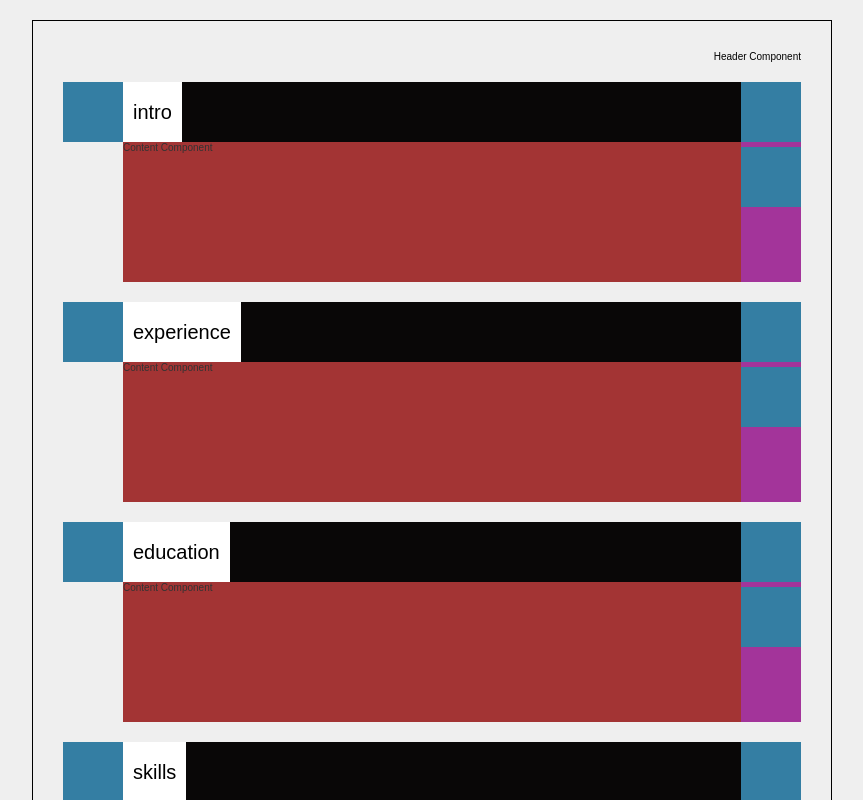
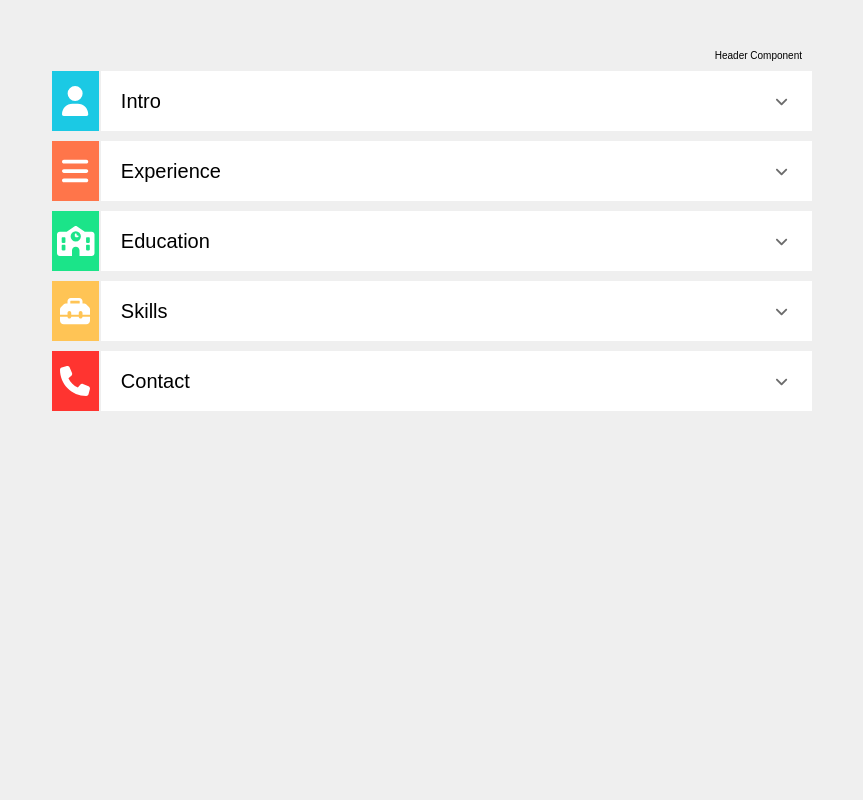
Before and after one commit to joshuacrass/JoshuaCrass, a React (Vite) app: page / in a window 1280 px wide. Shown: the top 800 px of the page, without its empty margins (208-1071 px from the left). Built offline with nearby package versions, Linux system fonts and the light colour scheme.

Commit message:
added chevron

```diff
--- a/src/App.jsx
+++ b/src/App.jsx
@@ -1,13 +1,12 @@
 import React from 'react';
 import styled from '@emotion/styled';
-import Section from './Section';
+import Section from './components/Sections';
 
 const Container = styled.div`
   width: 90%; /* Increase the width for larger screens */
   max-width: 800px;
   margin: 20px auto;
   padding: 20px;
-  border: 1px solid #000000;
   display: flex;
   flex-direction: column;
   justify-content: center;
@@ -22,11 +21,18 @@ const Header = styled.div`
   align-items: center;
 `;
 
+const SectionWrapper = styled.div`
+  display: flex;
+  flex-direction: row;
+  gap: 2px;
+`;
+
 const sections = [
-  { id: 1, name: 'intro' },
-  { id: 2, name: 'experience' },
-  { id: 3, name: 'education' },
-  { id: 4, name: 'skills' },
+  { id: 1, name: 'intro', color: '#1bc9e4', icon: 'profile' },
+  { id: 2, name: 'experience', color: '#ff754a', icon: 'hamburger' },
+  { id: 3, name: 'education', color: '#1be489', icon: 'school' },
+  { id: 4, name: 'skills', color: '#ffc455', icon: 'toolbox' },
+  { id: 6, name: 'contact', color: '#ff3430', icon: 'contact' },
 ];
 
 const App = () => (
@@ -35,7 +41,14 @@ const App = () => (
       <h1>Header Component</h1>
     </Header>
     {sections.map((section) => (
-      <Section key={section.id} title={section.name} />
+      <SectionWrapper>
+        <Section
+          key={section.id}
+          title={section.name}
+          color={section.color}
+          icon={section.icon}
+        />
+      </SectionWrapper>
     ))}
   </Container>
 );
--- a/src/Section.jsx
+++ b/src/Section.jsx
@@ -2,7 +2,7 @@ import React, { useState } from 'react';
 import styled from '@emotion/styled';
 import PropTypes from 'prop-types';
 
-const Container = styled.div`
+const StyledSection = styled.div`
   padding: 10px;
   display: grid;
   grid-template-columns: 1fr; /* Single column layout for mobile */
@@ -22,8 +22,7 @@ const LeftCol = styled.div`
   }
 `;
 
-const Content = styled.div`
-  background-color: #a33434;
+const Container = styled.div`
   width: 100%;
   display: flex;
   flex-direction: column;
@@ -51,6 +50,12 @@ const Header = styled.div`
   display: flex;
 `;
 
+const Contents = styled.div`
+  display: flex;
+  background-color: #a33434;
+  transition: height 0.3s ease-in-out;
+`;
+
 const SectionIcon = styled.div`
   background-color: #347ea3;
   height: 60px;
@@ -72,21 +77,23 @@ const Section = ({ title }) => {
   const [visible, setVisible] = useState(false);
 
   return (
-    <Container>
+    <StyledSection>
       <LeftCol>
         <SectionIcon />
       </LeftCol>
-      <Content>
+      <Container>
         <Header>
           <SectionTitle>{title}</SectionTitle>
         </Header>
-        <p>Content Component</p>
-      </Content>
+        <Contents>
+          <p>Container Component</p>
+        </Contents>
+      </Container>
       <RightCol>
         <SectionIcon />
         <SectionIcon />
       </RightCol>
-    </Container>
+    </StyledSection>
   );
 };
 
--- a/src/components/Resume.jsx
+++ b/src/components/Resume.jsx
@@ -16,8 +16,7 @@ const SectionContent = styled.div`
   margin-top: 10px;
 `;
 
-function Resume() {
-  return (
+const Resume = () => (
   <ResumeContainer>
     <SectionHeading>Joshua Crass</SectionHeading>
     <SectionContent>
@@ -33,6 +32,5 @@ function Resume() {
     </SectionContent>
   </ResumeContainer>
 );
-}
 
 export default Resume;
--- /dev/null
+++ b/src/components/Sections.jsx
@@ -0,0 +1,203 @@
+import React, { useState, useRef, useLayoutEffect } from 'react';
+import styled from '@emotion/styled';
+import PropTypes from 'prop-types';
+import { useSpring, animated } from 'react-spring';
+import { FontAwesomeIcon } from '@fortawesome/react-fontawesome';
+import {
+  faCoffee,
+  faBars,
+  faSchool,
+  faUser,
+  faToolbox,
+  faPhone,
+  faAngleDown,
+} from '@fortawesome/free-solid-svg-icons';
+
+const icons = {
+  coffee: faCoffee,
+  hamburger: faBars,
+  school: faSchool,
+  profile: faUser,
+  toolbox: faToolbox,
+  contact: faPhone,
+  // Add other icons here
+};
+
+const SectionWrapper = styled.div`
+  display: flex;
+  flex-direction: row;
+  gap: 2px;
+
+  @media (max-width: 768px) {
+    gap: 0;
+  }
+`;
+
+const SectionMain = styled.div`
+  background-color: #ffffff;
+  position: relative;
+  overflow: hidden;
+  display: flex;
+  flex-direction: column;
+  margin-bottom: 1rem;
+`;
+
+const SectionIcon = styled.div`
+  background-color: ${({ color }) => color};
+  color: #ffffff;
+  width: 60px;
+  height: 60px;
+  display: flex;
+  justify-content: center;
+  align-items: center;
+  @media (max-width: 768px) {
+    display: none;
+  }
+`;
+
+const SectionMarker = styled.div`
+  background-color: ${({ color }) => color};
+  width: 8px;
+  height: 60px;
+  @media (min-width: 768px) {
+    display: none;
+  }
+`;
+
+const Header = styled.div`
+  min-height: 60px;
+  background-color: #ffffff;
+  height: 60px;
+  display: flex;
+  flex-direction: row;
+  justify-content: space-between;
+  overflow: hidden;
+  position: relative;
+`;
+
+const SectionTitleWrapper = styled.div``;
+
+const SectionTitle = styled.div`
+  padding: 0 2rem;
+  font-size: 2rem;
+  background-color: transparent;
+  min-width: 150px;
+  display: flex;
+  justify-content: flest-start;
+  align-items: center;
+  text-transform: capitalize;
+  position: absolute;
+  height: 60px;
+  z-index: 1;
+  color: ${({ visible }) => (visible ? '#ffffff' : '#000000')};
+  transition: color 0.3s ease-in-out;
+`;
+
+const SectionTitleActive = styled(animated.div)`
+  padding: 0 1rem;
+  font-size: 2rem;
+  background-color: ${({ color }) => color};
+  min-width: 150px;
+  display: flex;
+  justify-content: center;
+  align-items: center;
+  text-transform: capitalize;
+  position: absolute;
+  left: 0px;
+  height: 60px;
+  z-index: 0;
+`;
+
+const SectionToggle = styled.div`
+  display: flex;
+  justify-content: center;
+  align-items: center;
+  width: 60px;
+  color: #6d6d6d;
+  transform: rotate(${({ visible }) => (visible ? '180deg' : '0deg')});
+  transition: transform 0.4s ease-in-out;
+`;
+
+const SectionContent = styled(animated.div)`
+  div {
+    background-color: #ffffff;
+    padding: 20px;
+  }
+`;
+
+const Section = ({ title, color, icon }) => {
+  const [visible, setVisible] = useState(false);
+  const contentRef = useRef(null);
+  const [contentHeight, setContentHeight] = useState(0);
+
+  // Measure the height of the content
+  useLayoutEffect(() => {
+    setContentHeight(contentRef.current.clientHeight);
+  }, []);
+
+  // Animate the height
+  const animationProps = useSpring({
+    height: visible ? contentHeight : 0,
+    overflow: 'hidden',
+    config: { tension: 300, friction: 50 },
+  });
+
+  const animationTitleProps = useSpring({
+    left: visible ? 0 : -200,
+    config: { tension: 300, friction: 50 },
+  });
+
+  return (
+    <SectionWrapper>
+      <SectionIcon color={color} onClick={() => setVisible(!visible)}>
+        <FontAwesomeIcon icon={icons[icon]} size='3x' />
+      </SectionIcon>
+      <SectionMarker visible={visible} color={color} />
+      <SectionMain>
+        <Header onClick={() => setVisible(!visible)}>
+          <SectionTitleWrapper>
+            <SectionTitle visible={visible}>{title}</SectionTitle>
+            <SectionTitleActive style={animationTitleProps} color={color} />
+          </SectionTitleWrapper>
+          <SectionToggle visible={visible}>
+            <FontAwesomeIcon icon={faAngleDown} size='xl' />
+          </SectionToggle>
+        </Header>
+        <SectionContent style={animationProps}>
+          <div ref={contentRef}>
+            <p>
+              Lorem ipsum dolor sit amet consectetur, adipisicing elit. Porro
+              nulla nisi praesentium possimus, iusto minus dolores quasi aut
+              illum iste. Tempore libero qui fuga, ipsum nobis nihil vitae eaque
+              officiis!
+            </p>
+            <p>
+              Lorem ipsum dolor sit amet consectetur, adipisicing elit. Porro
+              nulla nisi praesentium possimus, iusto minus dolores quasi aut
+              illum iste. Tempore libero qui fuga, ipsum nobis nihil vitae eaque
+              officiis!
+            </p>
+            <p>
+              Lorem ipsum dolor sit amet consectetur, adipisicing elit. Porro
+              nulla nisi praesentium possimus, iusto minus dolores quasi aut
+              illum iste. Tempore libero qui fuga, ipsum nobis nihil vitae eaque
+              officiis!
+            </p>
+          </div>
+        </SectionContent>
+      </SectionMain>
+    </SectionWrapper>
+  );
+};
+
+Section.propTypes = {
+  title: PropTypes.string,
+  color: PropTypes.string,
+};
+
+Section.defaultProps = {
+  title: 'Section Title',
+  color: '#000000',
+};
+
+export default Section;
```
Also changed, not shown: package.json (+7 -1 lines), src/components/Icon.jsx (added, +12 -0 lines). Lines whose indentation alone changed are shown as unchanged.
